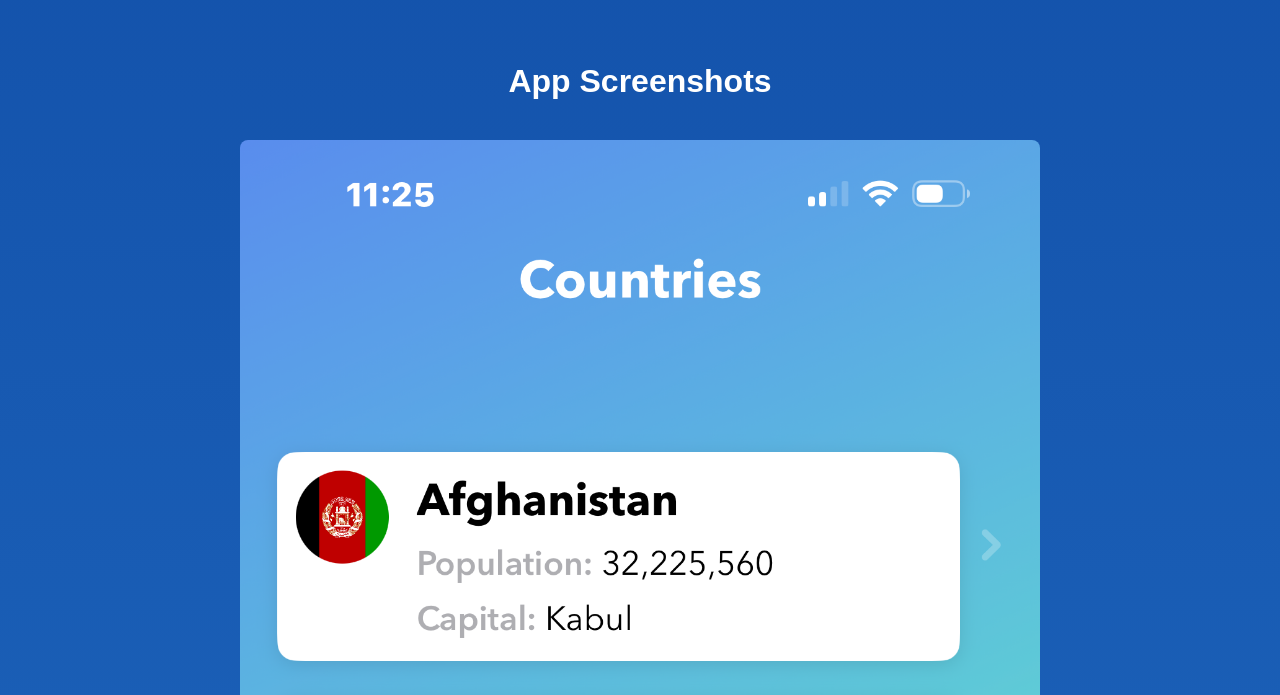
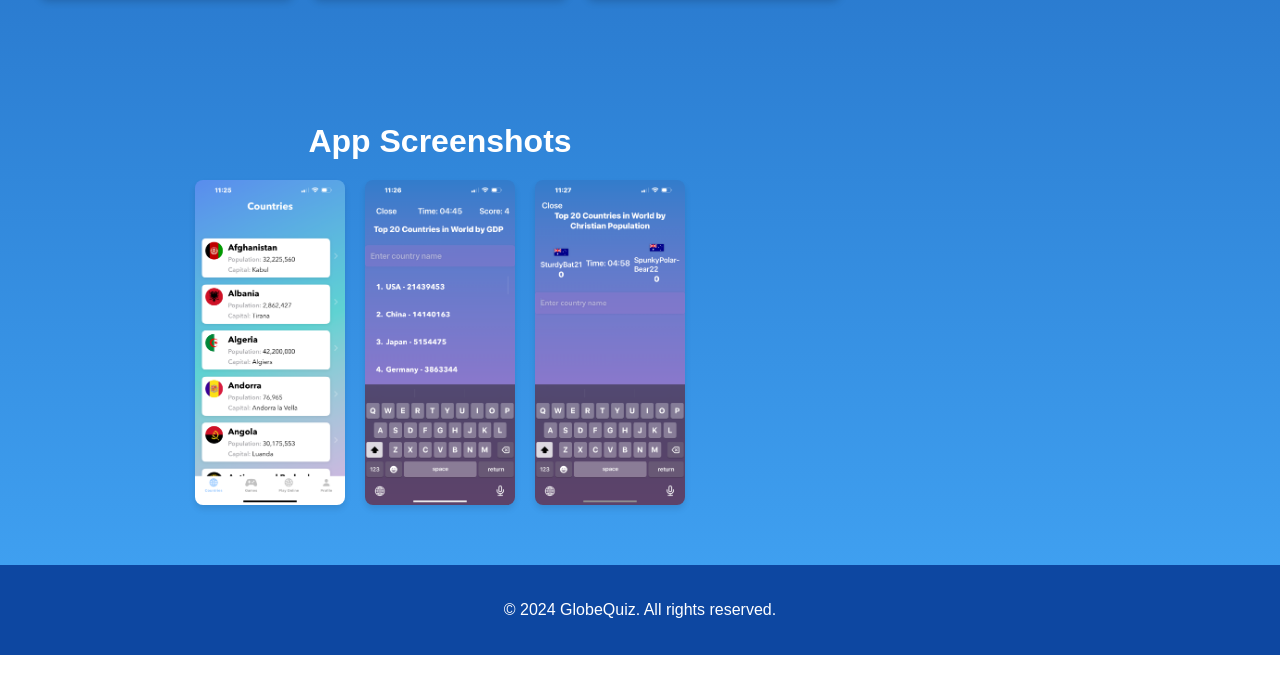
Before and after one commit to flashfluent/globequiz, a plain HTML site: page index.html in a window 1280 px wide. Shown: the part 851-1546 px from the top of the page. After the commit the page ends 1506 px from the top, so only its background shows below. Drawn offline with Linux system fonts and the light colour scheme.

Commit message:
Update index.html

```diff
--- a/index.html
+++ b/index.html
@@ -87,10 +87,23 @@
       background: #e64a19;
     }
 
+    section {
+      text-align: center;
+      margin: 20px 0;
+    }
+
+    .screenshots {
+      display: flex;
+      justify-content: center;
+      gap: 20px; /* Space between images */
+      flex-wrap: wrap; /* Ensures images wrap on smaller screens */
+    }
+
     .screenshots img {
-      width: 100%;
-      border-radius: 8px;
-      margin-top: 20px;
+      max-width: 150px; /* Ensures images are not too large */
+      height: auto; /* Maintains aspect ratio */
+      border-radius: 8px; /* Optional: Rounded corners */
+      box-shadow: 0 4px 6px rgba(0, 0, 0, 0.1); /* Optional: Adds shadow for a polished look */
     }
 
     .social-links a {
```
